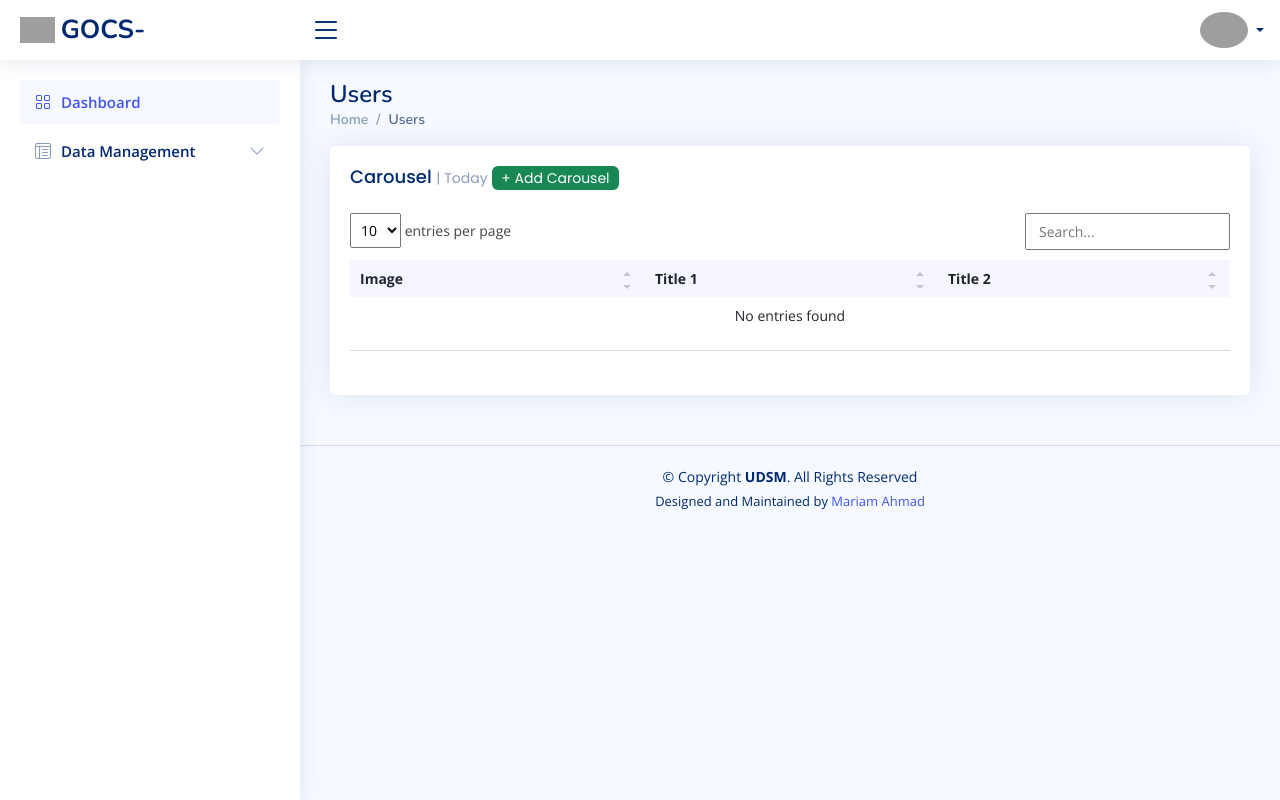
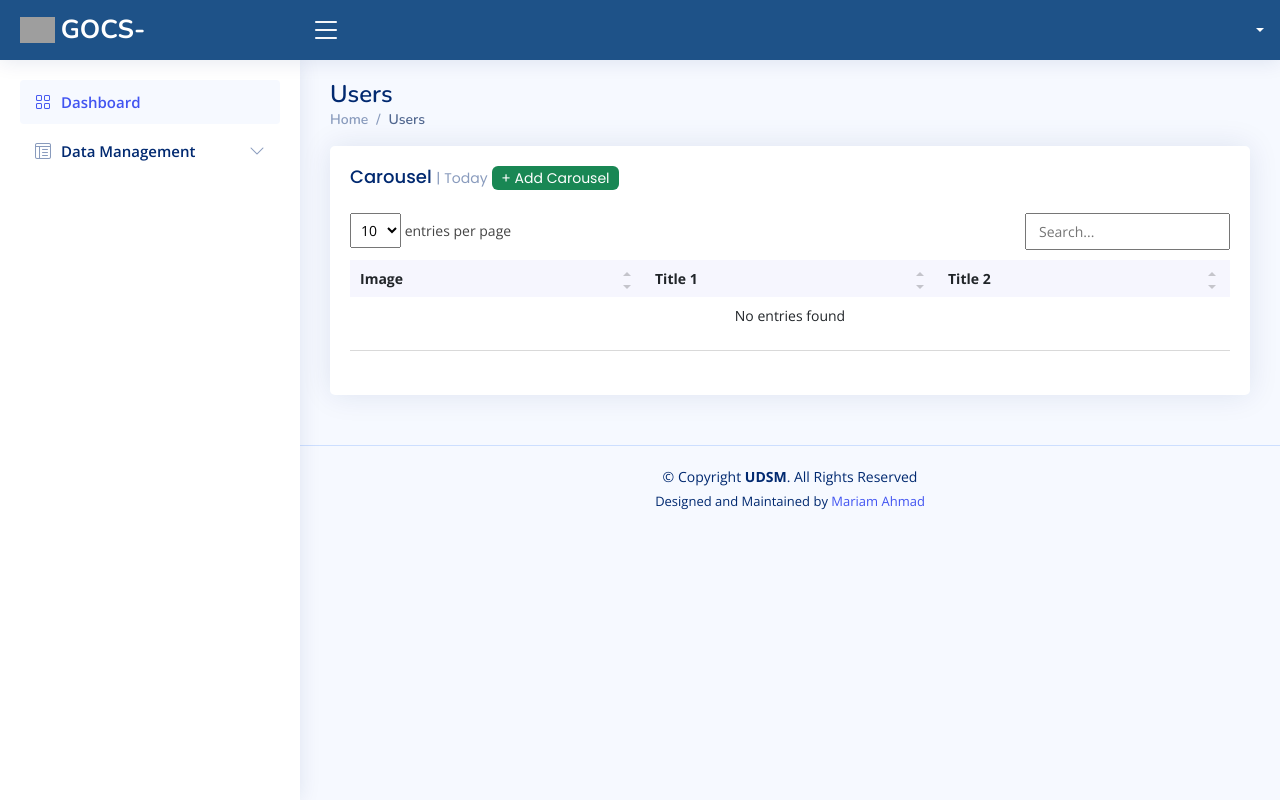
Before and after one commit to kwayummari/graduate_online_clearance_system, a PHP site: page /carousel/index.php in a window 1280 px wide. Run offline with PHP 8.4, Linux system fonts and the light colour scheme; the visitor is signed in with stand-in values (Sample User, id 1); data that the repository does not hold is empty; some libraries are stand-ins or nearby versions; grey boxes are pictures that could not be loaded.

Commit message:
fixed header

```diff
--- a/header/header.php
+++ b/header/header.php
@@ -3,16 +3,16 @@ session_start();
 $user_id = $_SESSION['id'];
 $status = $_SESSION['role'];
 ?>
-<header id="header" class="header fixed-top d-flex align-items-center">
+<header id="header" class="header fixed-top d-flex align-items-center" style='background-color: #1e5288'>
 
     <div class="d-flex align-items-center justify-content-between">
       <a href="#" class="logo d-flex align-items-center">
         <img src="../cv/images/logo/icon.png" alt="">
-        <span class="d-none d-lg-block">GOCS-<?php if($status == '1') {
+        <span class="d-none d-lg-block" style="color: white">GOCS-<?php if($status == '1') {
           echo 'ADMIN';
         }?></span>
       </a>
-      <i class="bi bi-list toggle-sidebar-btn"></i>
+      <i class="bi bi-list toggle-sidebar-btn" style="color: white"></i>
     </div><!-- End Logo -->
 
 
@@ -22,8 +22,8 @@ $status = $_SESSION['role'];
         <li class="nav-item dropdown pe-3">
 
           <a class="nav-link nav-profile d-flex align-items-center pe-0" href="#" data-bs-toggle="dropdown">
-            <img src="../assets/img/profile-img.jpg" alt="Profile" class="rounded-circle">
-            <span class="d-none d-md-block dropdown-toggle ps-2"><?php if($status == '1') {
+            <!-- <img src="../../assets/img/profile-img.jpg" alt="Profile" class="rounded-circle"> -->
+            <span class="d-none d-md-block dropdown-toggle ps-2" style="color: white"><?php if($status == '1') {
           echo 'ADMIN';
         }?></span>
           </a><!-- End Profile Iamge Icon -->
```
